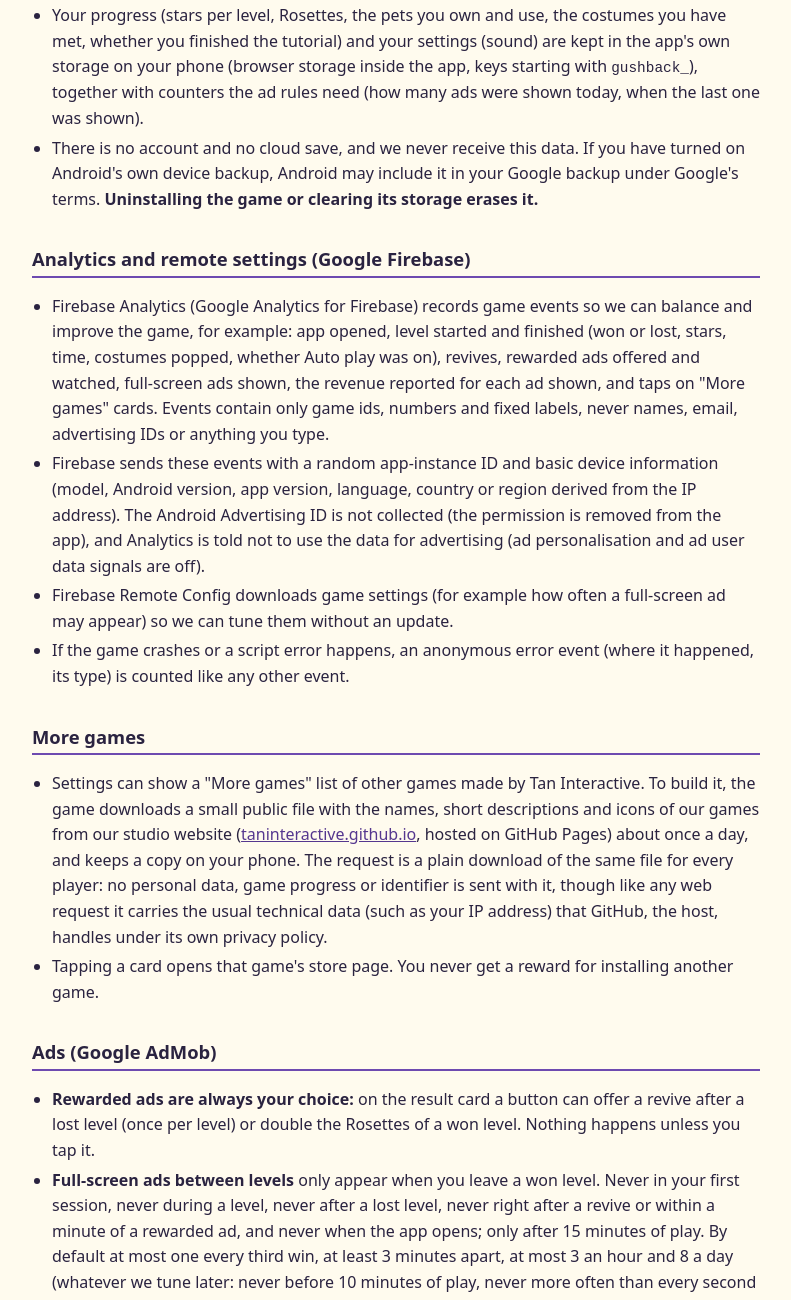
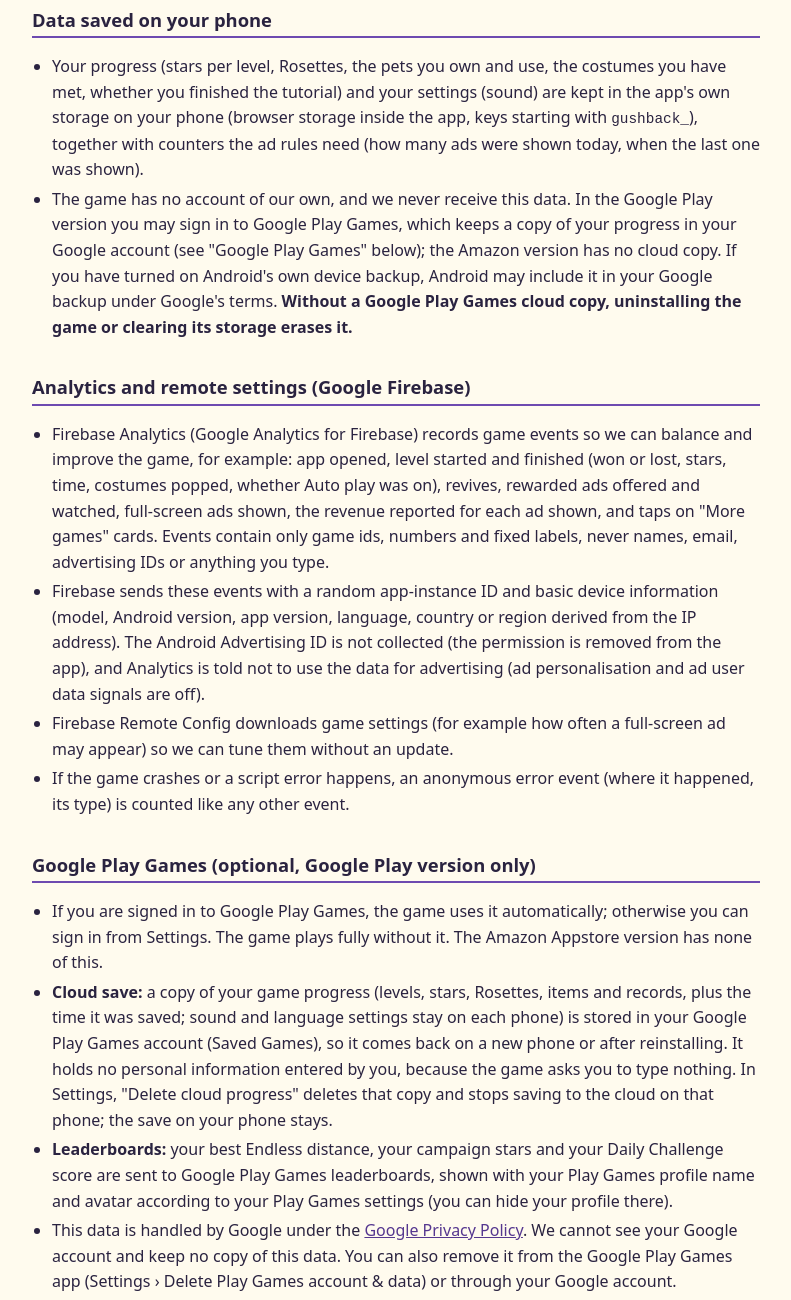
Before and after one commit to taninteractive/taninteractive.github.io, a plain HTML site: page gushback/privacy-policy.html in a window 1280 px wide. Shown: the part 552-1852 px from the top of the page, without its empty margins (244-1035 px from the left). Drawn offline with Linux system fonts and the light colour scheme.

Commit message:
gushback: privacy policy adds Google Play Games (cloud save, leaderboards)

```diff
--- a/gushback/privacy-policy.html
+++ b/gushback/privacy-policy.html
@@ -42,18 +42,18 @@
 <body>
 <main>
   <h1>Gushback — Privacy Policy</h1>
-  <p class="muted">Tan Interactive · Effective date: 25 October 2026 · Last updated: 25 October 2026 · App id <code>com.taninteractive.gushback</code></p>
+  <p class="muted">Tan Interactive · Effective date: 25 October 2026 · Last updated: 20 November 2026 · App id <code>com.taninteractive.gushback</code></p>
 
   <p>Gushback ("the game") is made by Tan Interactive, a small independent game studio ("we", "us"). You can reach us at <a href="mailto:taninteractive.dev@gmail.com">taninteractive.dev@gmail.com</a> or <a href="https://taninteractive.github.io">taninteractive.github.io</a>. The game is meant for players aged 13 and over and is not directed at children under 13. This page explains what data the game and the Google services inside it handle, why, and the choices you have.</p>
 
   <div class="summary">
-    <p><strong>In short:</strong> no account, no sign-in, no chat and nothing you type is collected. Your progress is saved only on your phone; we run no servers and keep no player database. Google Firebase counts game events without names or email and sends game settings. Google AdMob shows rewarded ads you choose to watch and an occasional full-screen ad after a won level, after asking for your consent where the law requires it. The game does not request the Android Advertising ID permission and never asks for your location. We do not sell your personal information. The game sells nothing for real money.</p>
+    <p><strong>In short:</strong> no account of our own, no chat and nothing you type is collected. Your progress is saved on your phone; if you choose to sign in to Google Play Games (optional, Google Play version only), a copy of it is also kept in your Google Play Games account. We run no servers and keep no player database. Google Firebase counts game events without names or email and sends game settings. Google AdMob shows rewarded ads you choose to watch and an occasional full-screen ad after a won level, after asking for your consent where the law requires it. The game does not request the Android Advertising ID permission and never asks for your location. We do not sell your personal information. The game sells nothing for real money.</p>
   </div>
 
   <h2>Data saved on your phone</h2>
   <ul>
     <li>Your progress (stars per level, Rosettes, the pets you own and use, the costumes you have met, whether you finished the tutorial) and your settings (sound) are kept in the app's own storage on your phone (browser storage inside the app, keys starting with <code>gushback_</code>), together with counters the ad rules need (how many ads were shown today, when the last one was shown).</li>
-    <li>There is no account and no cloud save, and we never receive this data. If you have turned on Android's own device backup, Android may include it in your Google backup under Google's terms. <strong>Uninstalling the game or clearing its storage erases it.</strong></li>
+    <li>The game has no account of our own, and we never receive this data. In the Google Play version you may sign in to Google Play Games, which keeps a copy of your progress in your Google account (see "Google Play Games" below); the Amazon version has no cloud copy. If you have turned on Android's own device backup, Android may include it in your Google backup under Google's terms. <strong>Without a Google Play Games cloud copy, uninstalling the game or clearing its storage erases it.</strong></li>
   </ul>
 
   <h2>Analytics and remote settings (Google Firebase)</h2>
@@ -62,6 +62,14 @@
     <li>Firebase sends these events with a random app-instance ID and basic device information (model, Android version, app version, language, country or region derived from the IP address). The Android Advertising ID is not collected (the permission is removed from the app), and Analytics is told not to use the data for advertising (ad personalisation and ad user data signals are off).</li>
     <li>Firebase Remote Config downloads game settings (for example how often a full-screen ad may appear) so we can tune them without an update.</li>
     <li>If the game crashes or a script error happens, an anonymous error event (where it happened, its type) is counted like any other event.</li>
+  </ul>
+
+  <h2 id="play-games">Google Play Games (optional, Google Play version only)</h2>
+  <ul>
+    <li>If you are signed in to Google Play Games, the game uses it automatically; otherwise you can sign in from Settings. The game plays fully without it. The Amazon Appstore version has none of this.</li>
+    <li><strong>Cloud save:</strong> a copy of your game progress (levels, stars, Rosettes, items and records, plus the time it was saved; sound and language settings stay on each phone) is stored in your Google Play Games account (Saved Games), so it comes back on a new phone or after reinstalling. It holds no personal information entered by you, because the game asks you to type nothing. In Settings, "Delete cloud progress" deletes that copy and stops saving to the cloud on that phone; the save on your phone stays.</li>
+    <li><strong>Leaderboards:</strong> your best Endless distance, your campaign stars and your Daily Challenge score are sent to Google Play Games leaderboards, shown with your Play Games profile name and avatar according to your Play Games settings (you can hide your profile there).</li>
+    <li>This data is handled by Google under the <a href="https://policies.google.com/privacy">Google Privacy Policy</a>. We cannot see your Google account and keep no copy of this data. You can also remove it from the Google Play Games app (Settings › Delete Play Games account &amp; data) or through your Google account.</li>
   </ul>
 
   <h2 id="more-games">More games</h2>
@@ -98,7 +106,7 @@
 
   <h2>Who receives data</h2>
   <ul>
-    <li>Google (Firebase Analytics, Firebase Remote Config, AdMob and its ad partners where you allow it). Google acts under its own policies: <a href="https://policies.google.com/privacy">Google Privacy Policy</a> · <a href="https://firebase.google.com/support/privacy">Privacy and security in Firebase</a> · <a href="https://support.google.com/admob/answer/6128543">AdMob and user privacy</a> · <a href="https://policies.google.com/technologies/partner-sites">How Google uses information from sites or apps that use its services</a>.</li>
+    <li>Google (Firebase Analytics, Firebase Remote Config, AdMob and its ad partners where you allow it, and Google Play Games if you sign in). Google acts under its own policies: <a href="https://policies.google.com/privacy">Google Privacy Policy</a> · <a href="https://firebase.google.com/support/privacy">Privacy and security in Firebase</a> · <a href="https://support.google.com/admob/answer/6128543">AdMob and user privacy</a> · <a href="https://policies.google.com/technologies/partner-sites">How Google uses information from sites or apps that use its services</a>.</li>
     <li>We, Tan Interactive, only see aggregated reports and event data in the Firebase and AdMob consoles. We do not sell personal information and receive no payment details.</li>
     <li>Data sent to Google is encrypted in transit (HTTPS) and may be processed on servers outside your country, including in the United States.</li>
   </ul>
@@ -119,6 +127,7 @@
   <h2 id="delete-data">Your rights, data retention and deletion</h2>
   <ul>
     <li><strong>Data on your phone:</strong> uninstall the game, or open Android Settings › Apps › Gushback › Storage › Clear storage (Clear data on some phones). This deletes your save and settings at once.</li>
+    <li><strong>Google Play Games cloud copy and leaderboard entries:</strong> in the game, Settings › "Delete cloud progress" (removes the cloud copy); or use the Google Play Games app or your Google account to delete your Play Games data and leaderboard entries.</li>
     <li><strong>Analytics data</strong> is tied to a random app-instance ID, not to your name or email. We have no account to look you up by. Reinstalling the game or clearing its storage creates a new ID, and the old data is no longer linked to your phone. Google Analytics deletes event data automatically after the retention period we set (up to 14 months).</li>
     <li><strong>To ask about or delete data</strong>, email <a href="mailto:taninteractive.dev@gmail.com?subject=Gushback%20data%20request">taninteractive.dev@gmail.com</a> with the subject "Gushback data request". We will answer within 30 days and delete whatever we can link to your installation using Google's deletion tools. Because we keep no names or accounts, we may be unable to identify data that belongs to you; in that case clearing the game's storage is the quickest way to cut the link.</li>
     <li><strong>Ad data</strong> is held by Google under its policies; you can manage it through your Google account, <a href="https://adssettings.google.com">adssettings.google.com</a>, Android's ad settings and Settings › Ad privacy choices in the game.</li>
```
